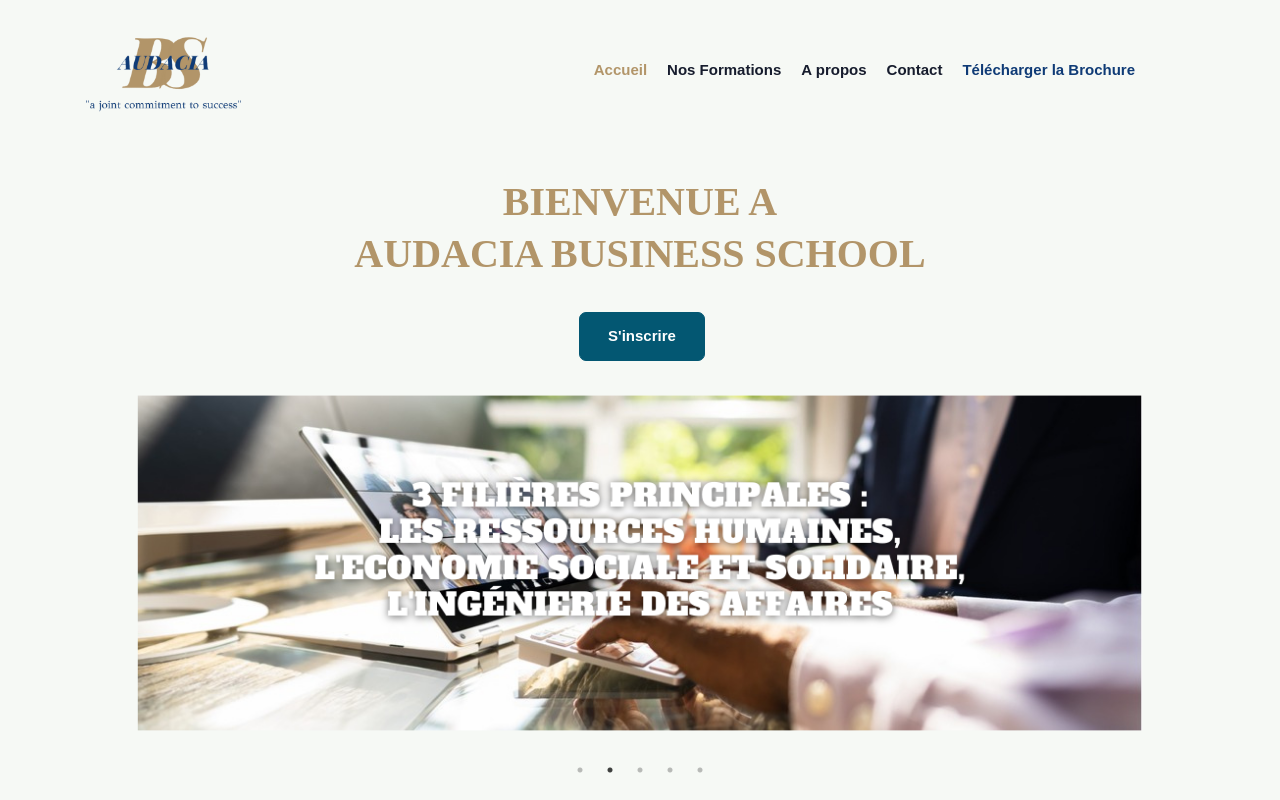
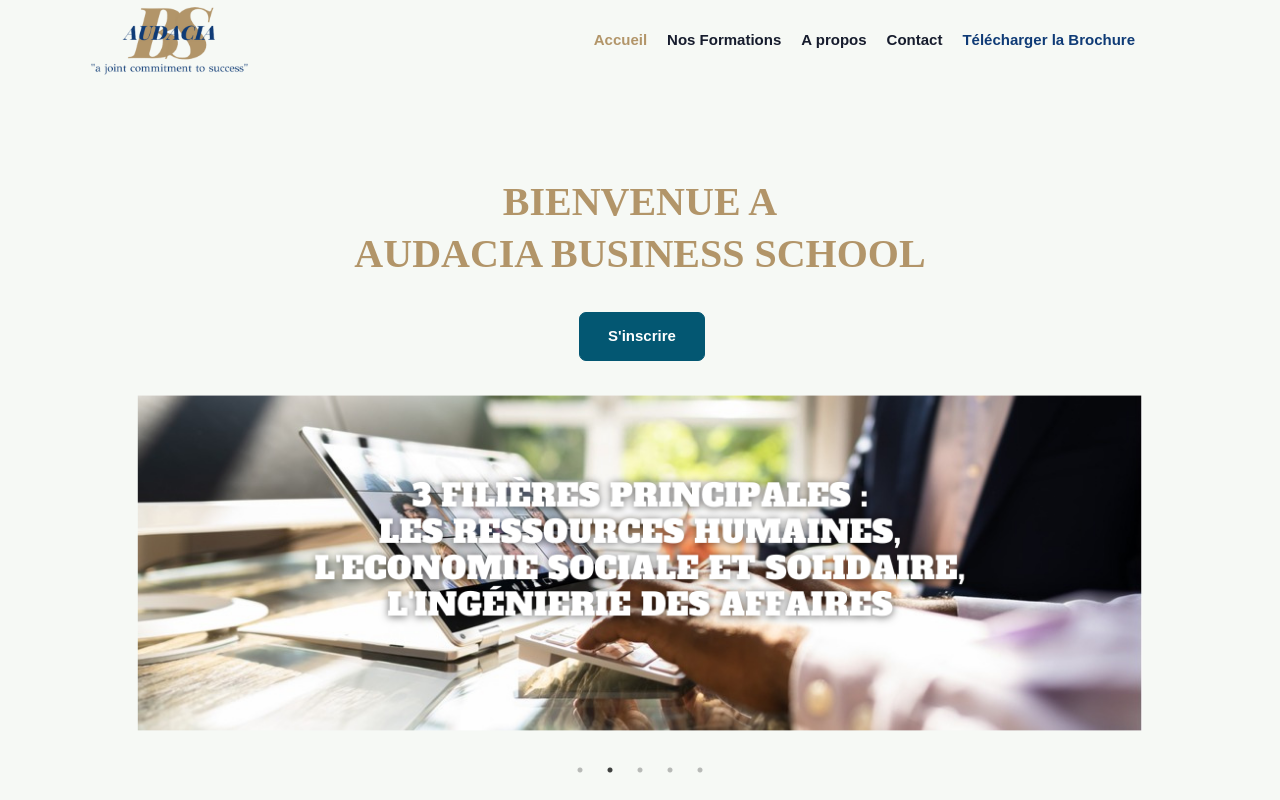
Before and after one commit to Thomas-Deblay/Audacia__FreelanceProject, a React (Create React App) app: page / in a window 1280 px wide. Shown: the top 800 px of the page. Built offline with nearby package versions, Linux system fonts and the light colour scheme.

Commit message:
changement de limage logo navbar for padding top again

```diff
--- a/src/Layout/Navbar.js
+++ b/src/Layout/Navbar.js
@@ -10,7 +10,7 @@
 
 //import images
 import logoLight from '../assets/images/logoAudiaciaLight.png';
-import logoDark from '../assets/images/logoHome4.png';
+import logoDark from '../assets/images/logoHome3.png';
 import { Link } from 'react-router-dom';
 
 const NavBar = ({ isDark }) => {
@@ -54,7 +54,7 @@
                     src={logoDark}
                     className="logo-light"
                     alt=""
-                    height="130"
+                    height="70"
                   />
                   <img
                     src={logoDark}
```
Also changed, not shown: src/assets/images/logoHome3.png (added).
